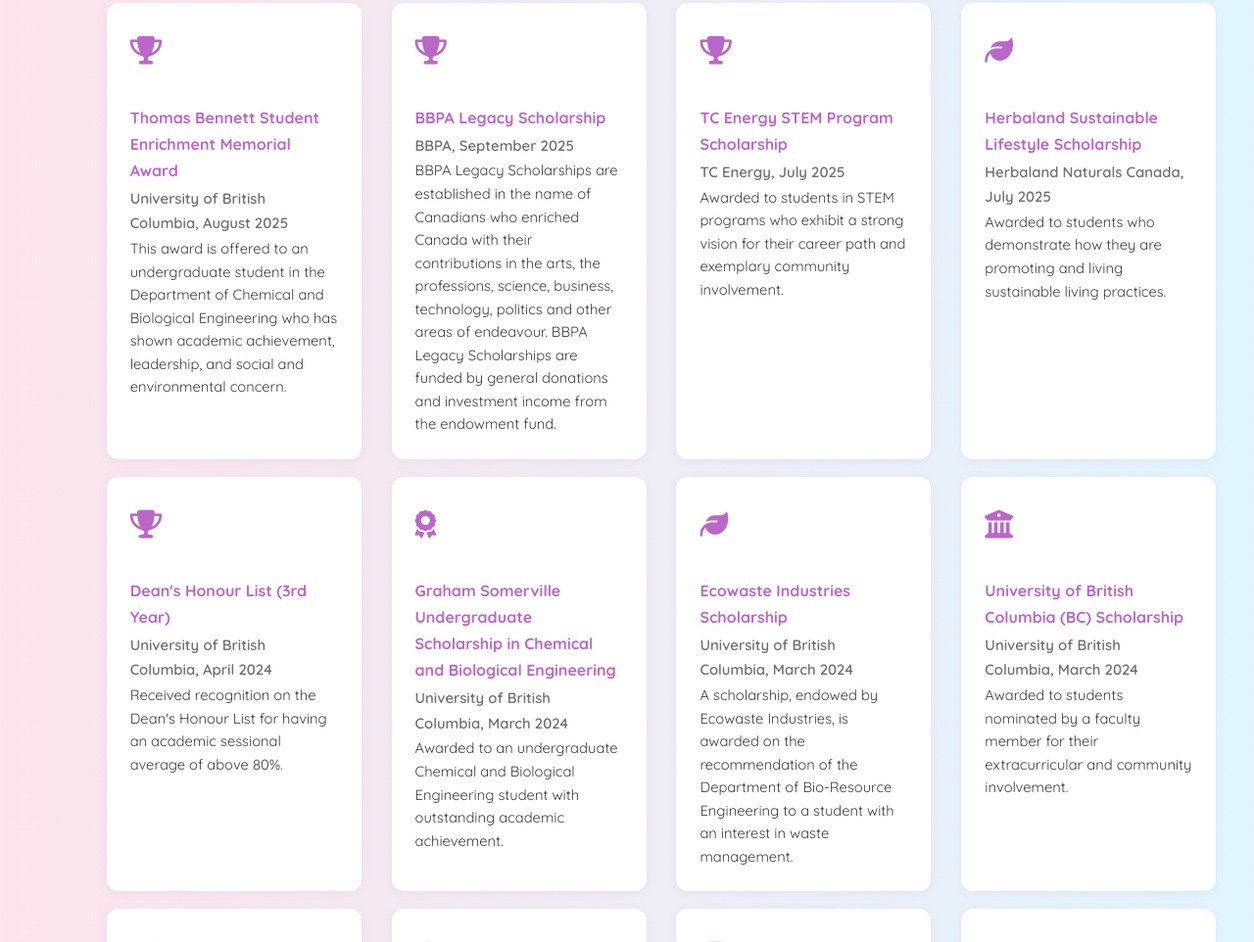
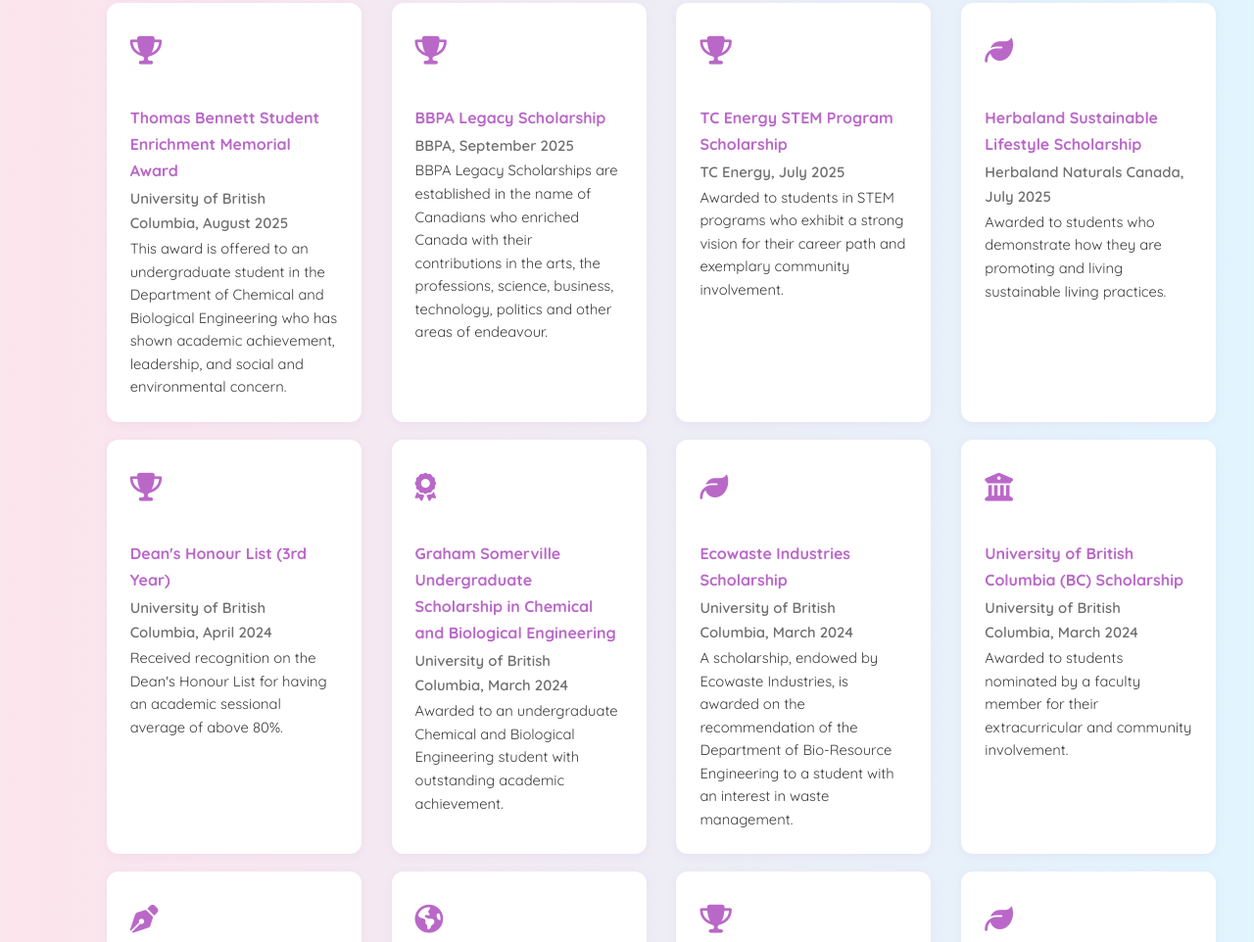
Before and after one commit to martinedb/Personal-Portfolio-Website, a website: page index.html in a window 1280 px wide. Shown: the part 5052-6014 px from the top of the page at 98% size. Drawn offline with nearby package versions, Linux system fonts and the light colour scheme.

Commit message:
Updated description for BBPA Legacy Scholarship

```diff
--- a/index.html
+++ b/index.html
@@ -382,7 +382,7 @@
           <div>
             <div class="award-title">BBPA Legacy Scholarship</div>
             <div class="award-org">BBPA, September 2025</div>
-            <div class="award-desc">BBPA Legacy Scholarships are established in the name of Canadians who enriched Canada with their contributions in the arts, the professions, science, business, technology, politics and other areas of endeavour. BBPA Legacy Scholarships are funded by general donations and investment income from the endowment fund.</div>
+            <div class="award-desc">BBPA Legacy Scholarships are established in the name of Canadians who enriched Canada with their contributions in the arts, the professions, science, business, technology, politics and other areas of endeavour.</div>
           </div>
         </div>
 
```
